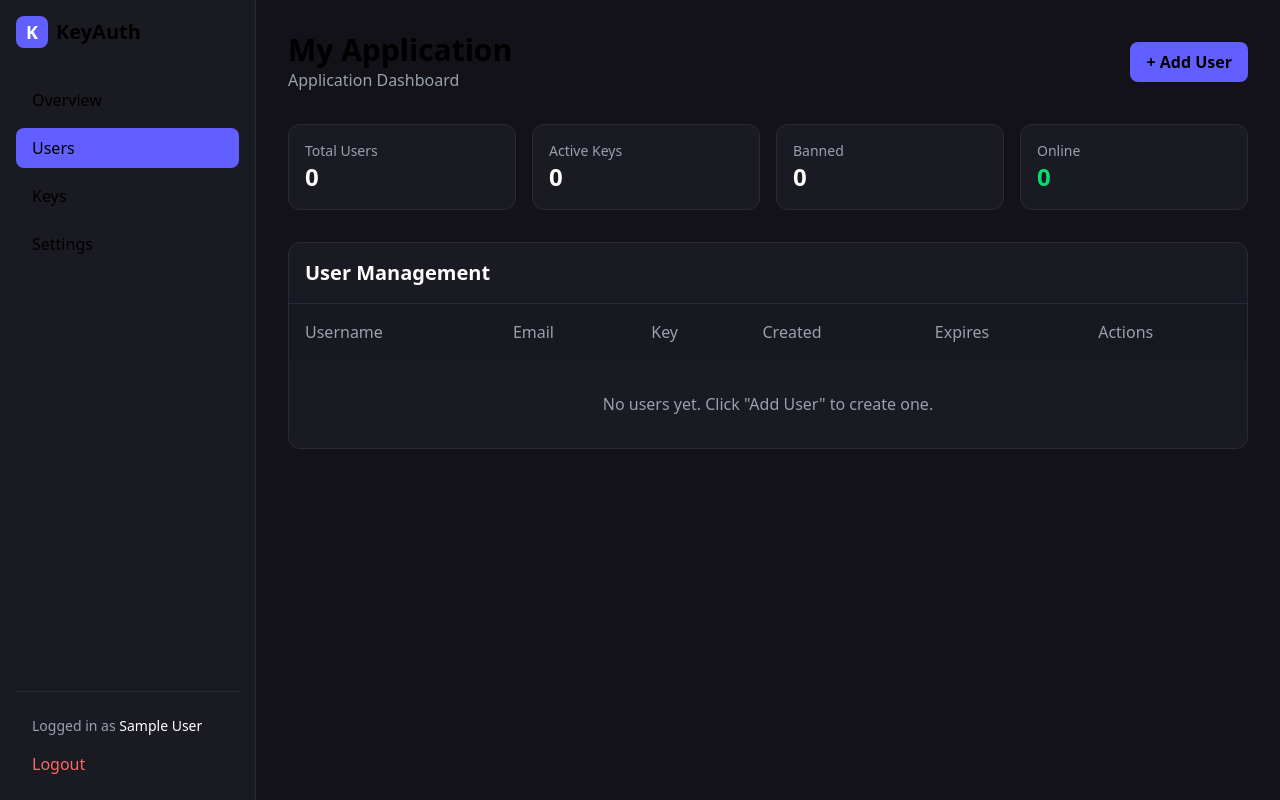
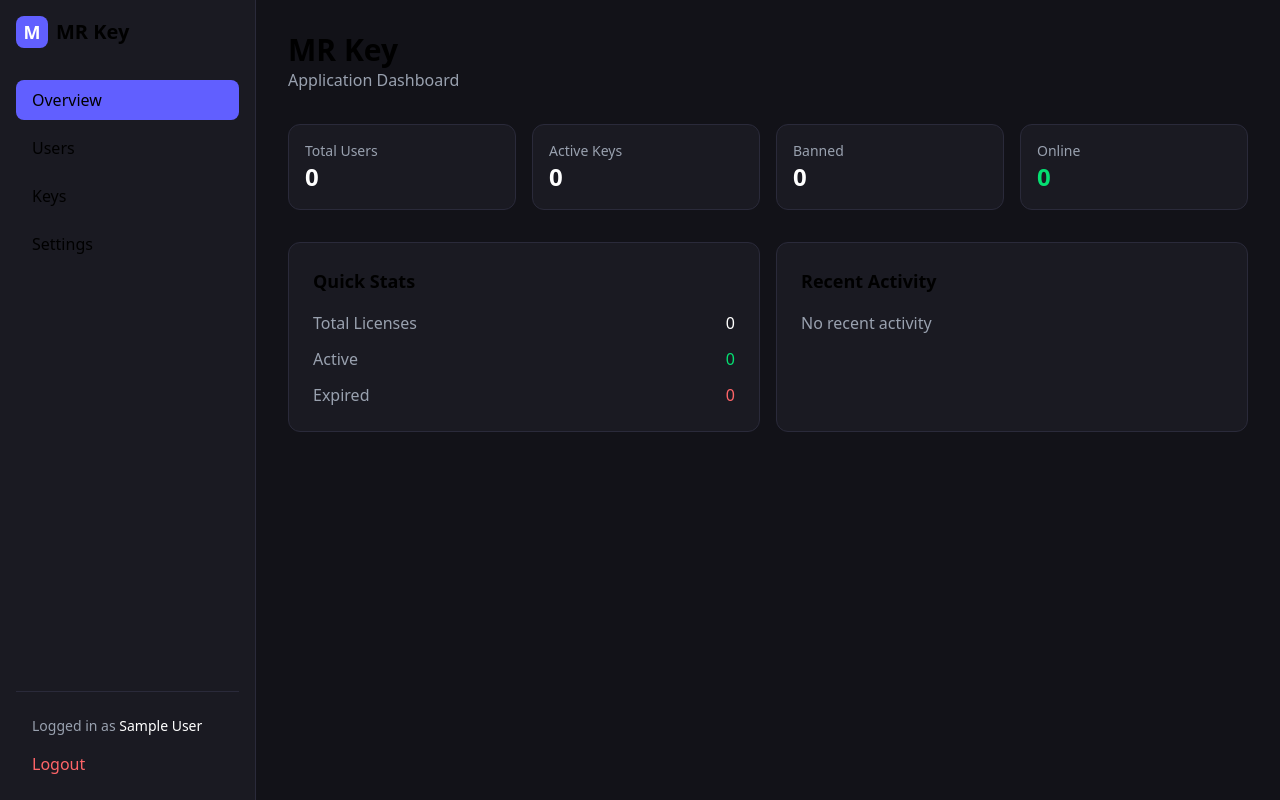
Before and after one commit to 123jaka0riya-svg/mr-key, a Next.js app: page /app in a window 1280 px wide. Built offline with nearby package versions, Linux system fonts and the light colour scheme; sample sign-in values are in the browser's storage.

Commit message:
Add functional tabs and rename to MR Key

```diff
--- a/src/app/app/page.tsx
+++ b/src/app/app/page.tsx
@@ -2,7 +2,6 @@
 
 import { useState, useEffect } from "react";
 import { useRouter } from "next/navigation";
-import Link from "next/link";
 
 interface User {
   id: string;
@@ -20,8 +19,8 @@ export default function DashboardPage() {
   const [users, setUsers] = useState<User[]>([]);
   const [showAddUser, setShowAddUser] = useState(false);
   const [newUser, setNewUser] = useState({ username: "", email: "", expires: "never" });
-  const [appName, setAppName] = useState("My Application");
-  const [activeTab, setActiveTab] = useState("users");
+  const [appName, setAppName] = useState("MR Key");
+  const [activeTab, setActiveTab] = useState("overview");
   const [loading, setLoading] = useState(false);
 
   useEffect(() => {
@@ -90,9 +89,9 @@ export default function DashboardPage() {
       <div className="fixed left-0 top-0 h-full w-64 bg-[#1a1a22] border-r border-[#2a2a3a] p-4 flex flex-col">
         <div className="flex items-center gap-2 mb-8">
           <div className="w-8 h-8 bg-indigo-500 rounded-lg flex items-center justify-center">
-            <span className="text-white font-bold text-lg">K</span>
+            <span className="text-white font-bold text-lg">M</span>
           </div>
-          <span className="text-xl font-bold">KeyAuth</span>
+          <span className="text-xl font-bold">{appName}</span>
         </div>
 
         <nav className="flex-1 space-y-2">
@@ -137,20 +136,16 @@ export default function DashboardPage() {
 
       {/* Main Content */}
       <div className="ml-64 p-8">
+        {/* Overview Tab */}
+        {activeTab === "overview" && (
+          <>
             <div className="flex justify-between items-center mb-8">
               <div>
                 <h1 className="text-3xl font-bold">{appName}</h1>
                 <p className="text-gray-400">Application Dashboard</p>
               </div>
-          <button
-            onClick={() => setShowAddUser(true)}
-            className="px-4 py-2 bg-indigo-500 hover:bg-indigo-600 rounded-lg font-semibold transition"
-          >
-            + Add User
-          </button>
             </div>
 
-        {/* Stats */}
             <div className="grid grid-cols-4 gap-4 mb-8">
               <div className="bg-[#1a1a22] border border-[#2a2a3a] rounded-xl p-4">
                 <div className="text-gray-400 text-sm">Total Users</div>
@@ -170,11 +165,51 @@ export default function DashboardPage() {
               </div>
             </div>
 
-        {/* Users Table */}
+            <div className="grid grid-cols-2 gap-4">
+              <div className="bg-[#1a1a22] border border-[#2a2a3a] rounded-xl p-6">
+                <h3 className="text-lg font-semibold mb-4">Quick Stats</h3>
+                <div className="space-y-3">
+                  <div className="flex justify-between">
+                    <span className="text-gray-400">Total Licenses</span>
+                    <span className="text-white">{users.length}</span>
+                  </div>
+                  <div className="flex justify-between">
+                    <span className="text-gray-400">Active</span>
+                    <span className="text-green-400">{users.length}</span>
+                  </div>
+                  <div className="flex justify-between">
+                    <span className="text-gray-400">Expired</span>
+                    <span className="text-red-400">0</span>
+                  </div>
+                </div>
+              </div>
+              <div className="bg-[#1a1a22] border border-[#2a2a3a] rounded-xl p-6">
+                <h3 className="text-lg font-semibold mb-4">Recent Activity</h3>
+                <div className="space-y-3 text-gray-400">
+                  <p>No recent activity</p>
+                </div>
+              </div>
+            </div>
+          </>
+        )}
+
+        {/* Users Tab */}
+        {activeTab === "users" && (
+          <>
+            <div className="flex justify-between items-center mb-8">
+              <div>
+                <h1 className="text-3xl font-bold">User Management</h1>
+                <p className="text-gray-400">Manage your application users</p>
+              </div>
+              <button
+                onClick={() => setShowAddUser(true)}
+                className="px-4 py-2 bg-indigo-500 hover:bg-indigo-600 rounded-lg font-semibold transition"
+              >
+                + Add User
+              </button>
+            </div>
+
             <div className="bg-[#1a1a22] border border-[#2a2a3a] rounded-xl overflow-hidden">
-          <div className="p-4 border-b border-[#2a2a3a]">
-            <h2 className="text-xl font-semibold text-white">User Management</h2>
-          </div>
               <table className="w-full">
                 <thead className="bg-[#18181f]">
                   <tr>
@@ -219,13 +254,140 @@ export default function DashboardPage() {
                 </tbody>
               </table>
             </div>
+          </>
+        )}
+
+        {/* Keys Tab */}
+        {activeTab === "keys" && (
+          <>
+            <div className="flex justify-between items-center mb-8">
+              <div>
+                <h1 className="text-3xl font-bold">License Keys</h1>
+                <p className="text-gray-400">Manage your license keys</p>
+              </div>
+              <button
+                onClick={() => setShowAddUser(true)}
+                className="px-4 py-2 bg-indigo-500 hover:bg-indigo-600 rounded-lg font-semibold transition"
+              >
+                + Generate Key
+              </button>
+            </div>
+
+            <div className="bg-[#1a1a22] border border-[#2a2a3a] rounded-xl overflow-hidden">
+              <table className="w-full">
+                <thead className="bg-[#18181f]">
+                  <tr>
+                    <th className="text-left p-4 text-gray-400 font-medium">Key</th>
+                    <th className="text-left p-4 text-gray-400 font-medium">User</th>
+                    <th className="text-left p-4 text-gray-400 font-medium">Status</th>
+                    <th className="text-left p-4 text-gray-400 font-medium">Created</th>
+                    <th className="text-left p-4 text-gray-400 font-medium">Expires</th>
+                  </tr>
+                </thead>
+                <tbody>
+                  {users.length === 0 ? (
+                    <tr>
+                      <td colSpan={5} className="p-8 text-center text-gray-400">
+                        No keys yet. Generate one to get started.
+                      </td>
+                    </tr>
+                  ) : (
+                    users.map((u) => (
+                      <tr key={u.id} className="border-t border-[#2a2a3a] hover:bg-[#222230]">
+                        <td className="p-4 font-mono text-sm text-cyan-400">{u.key}</td>
+                        <td className="p-4 text-white">{u.username}</td>
+                        <td className="p-4">
+                          <span className="px-2 py-1 bg-green-500/20 text-green-400 rounded text-xs">Active</span>
+                        </td>
+                        <td className="p-4 text-gray-400">{u.createdAt}</td>
+                        <td className="p-4">
+                          <span className={u.expires === "Never" ? "text-green-400" : "text-gray-400"}>
+                            {u.expires}
+                          </span>
+                        </td>
+                      </tr>
+                    ))
+                  )}
+                </tbody>
+              </table>
+            </div>
+          </>
+        )}
+
+        {/* Settings Tab */}
+        {activeTab === "settings" && (
+          <>
+            <div className="mb-8">
+              <h1 className="text-3xl font-bold">Settings</h1>
+              <p className="text-gray-400">Configure your application</p>
+            </div>
+
+            <div className="space-y-6">
+              <div className="bg-[#1a1a22] border border-[#2a2a3a] rounded-xl p-6">
+                <h3 className="text-lg font-semibold mb-4">Application Settings</h3>
+                <div className="space-y-4">
+                  <div>
+                    <label className="block text-sm font-medium mb-2">Application Name</label>
+                    <input
+                      type="text"
+                      value={appName}
+                      onChange={(e) => setAppName(e.target.value)}
+                      className="w-full px-4 py-2 bg-[#121218] border border-[#2a2a3a] rounded-lg focus:outline-none focus:border-indigo-500 text-white"
+                    />
+                  </div>
+                </div>
+              </div>
+
+              <div className="bg-[#1a1a22] border border-[#2a2a3a] rounded-xl p-6">
+                <h3 className="text-lg font-semibold mb-4">Security</h3>
+                <div className="space-y-4">
+                  <div className="flex items-center justify-between">
+                    <div>
+                      <div className="text-white">HWID Lock</div>
+                      <div className="text-gray-400 text-sm">Bind license to hardware ID</div>
+                    </div>
+                    <button className="w-12 h-6 bg-indigo-500 rounded-full relative">
+                      <div className="w-5 h-5 bg-white rounded-full absolute right-0.5 top-0.5" />
+                    </button>
+                  </div>
+                  <div className="flex items-center justify-between">
+                    <div>
+                      <div className="text-white">Two-Factor Auth</div>
+                      <div className="text-gray-400 text-sm">Require 2FA for all users</div>
+                    </div>
+                    <button className="w-12 h-6 bg-[#2a2a3a] rounded-full relative">
+                      <div className="w-5 h-5 bg-white rounded-full absolute left-0.5 top-0.5" />
+                    </button>
+                  </div>
+                </div>
+              </div>
+
+              <div className="bg-[#1a1a22] border border-[#2a2a3a] rounded-xl p-6">
+                <h3 className="text-lg font-semibold mb-4">API Settings</h3>
+                <div className="space-y-4">
+                  <div>
+                    <label className="block text-sm font-medium mb-2">API Key</label>
+                    <input
+                      type="text"
+                      value="sk_live_xxxxxxxxxxxxxxxxxxxx"
+                      readOnly
+                      className="w-full px-4 py-2 bg-[#121218] border border-[#2a2a3a] rounded-lg text-gray-400 font-mono"
+                    />
+                  </div>
+                </div>
+              </div>
+            </div>
+          </>
+        )}
       </div>
 
       {/* Add User Modal */}
       {showAddUser && (
         <div className="fixed inset-0 bg-black/50 flex items-center justify-center z-50">
           <div className="bg-[#1a1a22] border border-[#2a2a3a] rounded-xl p-6 w-full max-w-md">
-            <h2 className="text-xl font-bold mb-4 text-white">Create New User</h2>
+            <h2 className="text-xl font-bold mb-4 text-white">
+              {activeTab === "keys" ? "Generate New Key" : "Create New User"}
+            </h2>
             <form onSubmit={handleCreateUser} className="space-y-4">
               <div>
                 <label className="block text-sm font-medium mb-2">Username</label>
@@ -274,7 +436,7 @@ export default function DashboardPage() {
                   disabled={loading}
                   className="flex-1 py-2 bg-indigo-500 hover:bg-indigo-600 rounded-lg font-semibold transition disabled:opacity-50"
                 >
-                  {loading ? "Creating..." : "Create User"}
+                  {loading ? "Creating..." : "Create"}
                 </button>
               </div>
             </form>
--- a/src/app/login/page.tsx
+++ b/src/app/login/page.tsx
@@ -32,9 +32,9 @@ export default function LoginPage() {
         <div className="text-center mb-8">
           <Link href="/" className="inline-flex items-center gap-2">
             <div className="w-10 h-10 bg-indigo-500 rounded-lg flex items-center justify-center">
-              <span className="text-white font-bold text-xl">K</span>
+              <span className="text-white font-bold text-xl">M</span>
             </div>
-            <span className="text-2xl font-bold">KeyAuth</span>
+            <span className="text-2xl font-bold">MR Key</span>
           </Link>
           <h1 className="text-3xl font-bold mt-8 mb-2">Welcome back</h1>
           <p className="text-gray-400">Sign in to your account</p>
--- a/src/app/page.tsx
+++ b/src/app/page.tsx
@@ -108,9 +108,9 @@ export default function Home() {
           <div className="flex items-center justify-between h-16">
             <div className="flex items-center gap-2">
               <div className="w-8 h-8 bg-indigo-500 rounded-lg flex items-center justify-center">
-                <span className="text-white font-bold text-lg">K</span>
+                <span className="text-white font-bold text-lg">M</span>
               </div>
-              <span className="text-xl font-bold">KeyAuth</span>
+              <span className="text-xl font-bold">MR Key</span>
             </div>
             <div className="hidden md:flex items-center gap-8">
               <a href="#features" className="text-gray-300 hover:text-white transition">Features</a>
@@ -341,9 +341,9 @@ export default function Home() {
           <div className="flex flex-col md:flex-row justify-between items-center gap-4">
             <div className="flex items-center gap-2">
               <div className="w-8 h-8 bg-indigo-500 rounded-lg flex items-center justify-center">
-                <span className="text-white font-bold text-lg">K</span>
+                <span className="text-white font-bold text-lg">M</span>
               </div>
-              <span className="text-xl font-bold">KeyAuth</span>
+              <span className="text-xl font-bold">MR Key</span>
             </div>
             <div className="flex gap-6 text-gray-400">
               <a href="#" className="hover:text-white transition">Privacy</a>
@@ -351,7 +351,7 @@ export default function Home() {
               <a href="#" className="hover:text-white transition">Support</a>
             </div>
             <div className="text-gray-500">
-              © 2026 KeyAuth. All rights reserved.
+              © 2026 MR Key. All rights reserved.
             </div>
           </div>
         </div>
--- a/src/app/register/page.tsx
+++ b/src/app/register/page.tsx
@@ -32,12 +32,12 @@ export default function RegisterPage() {
         <div className="text-center mb-8">
           <Link href="/" className="inline-flex items-center gap-2">
             <div className="w-10 h-10 bg-indigo-500 rounded-lg flex items-center justify-center">
-              <span className="text-white font-bold text-xl">K</span>
+              <span className="text-white font-bold text-xl">M</span>
             </div>
-            <span className="text-2xl font-bold">KeyAuth</span>
+            <span className="text-2xl font-bold">MR Key</span>
           </Link>
           <h1 className="text-3xl font-bold mt-8 mb-2">Create your account</h1>
-          <p className="text-gray-400">Get started with KeyAuth</p>
+          <p className="text-gray-400">Get started with MR Key</p>
         </div>
 
         <div className="bg-[#1a1a22] border border-[#2a2a3a] rounded-xl p-8">
```
Lines whose indentation alone changed are shown as unchanged.
